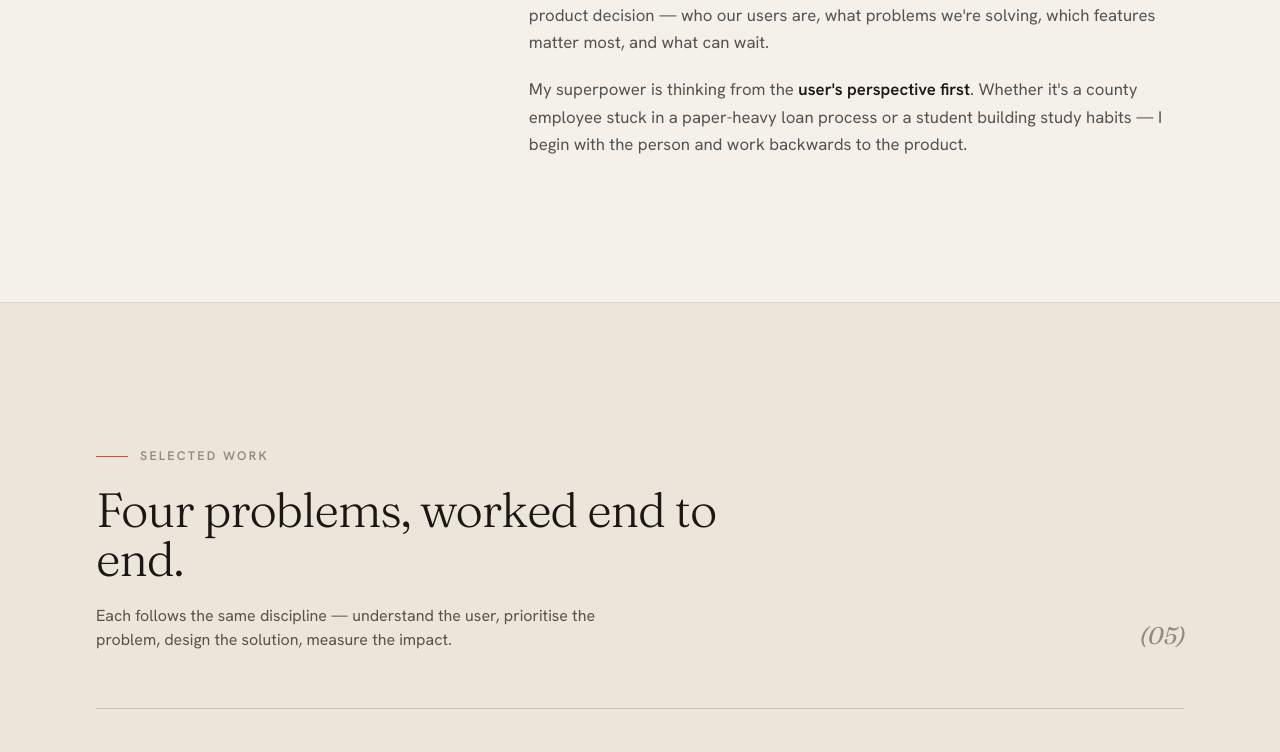
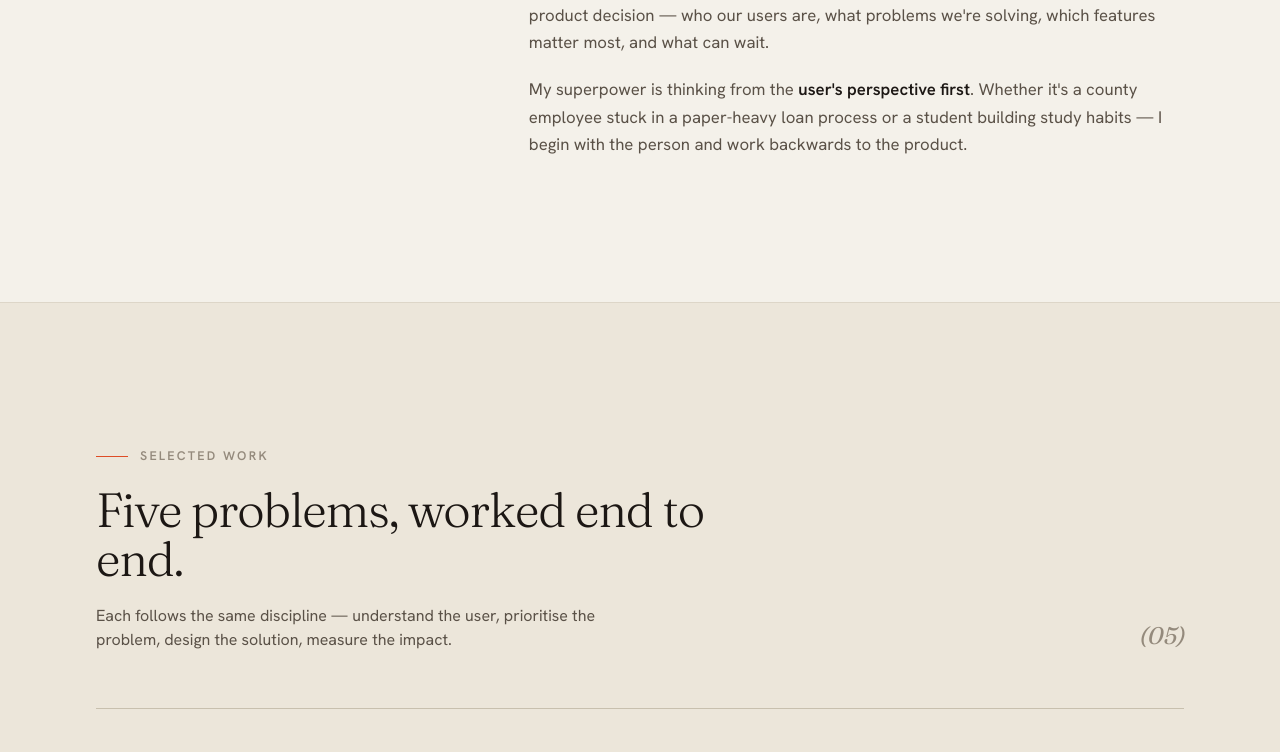
Before and after one commit to Shivangiipandita/shivangi-portfolio, a Next.js app: page / in a window 1280 px wide. Shown: the part 1548-2300 px from the top of the page. Built offline with nearby package versions, Linux system fonts and the light colour scheme.

Commit message:
Derive case-study count from data so headings auto-update

```diff
--- a/components/hero.tsx
+++ b/components/hero.tsx
@@ -3,6 +3,7 @@
 import { motion, useReducedMotion } from "framer-motion";
 import { ArrowDown, ArrowUpRight } from "lucide-react";
 import { CountUp, Magnetic, Marquee } from "./motion";
+import { caseStudies } from "@/lib/case-studies";
 import type { ReactNode } from "react";
 
 const EASE = [0.16, 1, 0.3, 1] as const;
@@ -28,7 +29,7 @@ const stats = [
   { to: 3.5, decimals: 1, suffix: "+", label: "Years in product & BA" },
   { to: 15, suffix: "+", label: "Government projects" },
   { to: 500, suffix: "K+", label: "Residents impacted" },
-  { to: 4, suffix: "", label: "Deep-dive case studies" },
+  { to: caseStudies.length, suffix: "", label: "Deep-dive case studies" },
 ];
 
 const ticker = [
--- a/components/sections.tsx
+++ b/components/sections.tsx
@@ -4,6 +4,24 @@ import { Reveal, Stagger, StaggerItem, Magnetic } from "./motion";
 import { caseStudies } from "@/lib/case-studies";
 
 const WRAP = "mx-auto max-w-6xl px-6 sm:px-8";
+
+const NUMBER_WORDS = [
+  "Zero",
+  "One",
+  "Two",
+  "Three",
+  "Four",
+  "Five",
+  "Six",
+  "Seven",
+  "Eight",
+  "Nine",
+  "Ten",
+];
+
+function numberWord(n: number) {
+  return NUMBER_WORDS[n] ?? n.toString();
+}
 
 function Eyebrow({ children }: { children: React.ReactNode }) {
   return (
@@ -79,7 +97,7 @@ export function Work() {
           <div>
             <Eyebrow>Selected Work</Eyebrow>
             <h2 className="mt-5 max-w-2xl font-display text-4xl font-light leading-[1.02] tracking-tight text-ink sm:text-5xl">
-              Four problems, worked end to end.
+              {numberWord(caseStudies.length)} problems, worked end to end.
             </h2>
             <p className="mt-5 max-w-lg text-ink-dim">
               Each follows the same discipline — understand the user,
```
